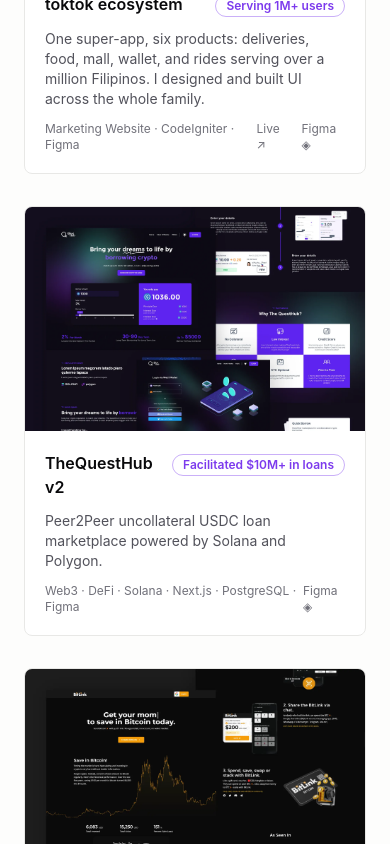
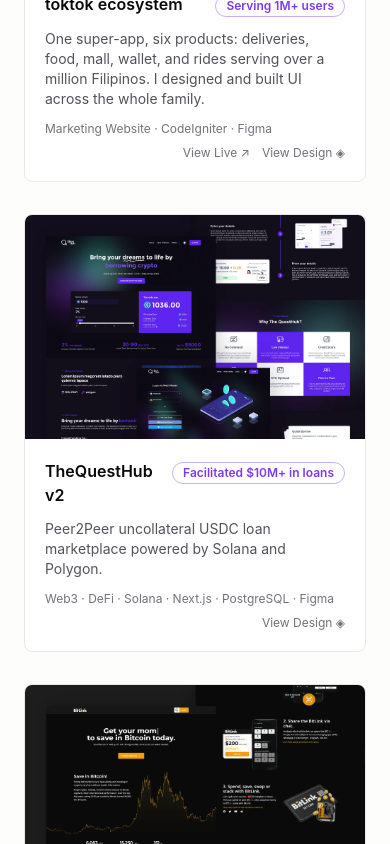
Before and after one commit to VLarz/portfolio, a React (Create React App) app: page / in a window 390 px wide. Shown: the part 1260-2104 px from the top of the page. Built offline with nearby package versions, Linux system fonts and the light colour scheme.

Commit message:
chore(work): clearer featured card link labels, stack card footer on mobile

```diff
--- a/src/layouts/Projects/FeaturedCard.tsx
+++ b/src/layouts/Projects/FeaturedCard.tsx
@@ -51,10 +51,10 @@
         </div>
         <p className={`text-sm text-fg-muted`}>{description}</p>
         <div
-          className={`flex items-center justify-between text-xs text-fg-subtle`}
+          className={`flex flex-col sm:flex-row items-start sm:items-center justify-between text-xs text-fg-subtle gap-y-2`}
         >
           <span>{tags.join(' · ')}</span>
-          <span className={`flex gap-x-3`}>
+          <span className={`flex gap-x-3 self-end sm:self-start`}>
             {links.web && (
               <a
                 href={links.web}
@@ -62,7 +62,7 @@
                 rel="noopener noreferrer"
                 className={`rounded-sm transition-colors hover:text-fg focus-visible:outline focus-visible:outline-2 focus-visible:outline-accent`}
               >
-                Live ↗
+                View Live ↗
               </a>
             )}
             {links.figma && (
@@ -72,7 +72,7 @@
                 rel="noopener noreferrer"
                 className={`rounded-sm transition-colors hover:text-fg focus-visible:outline focus-visible:outline-2 focus-visible:outline-accent`}
               >
-                Figma ◈
+                View Design ◈
               </a>
             )}
           </span>
```
